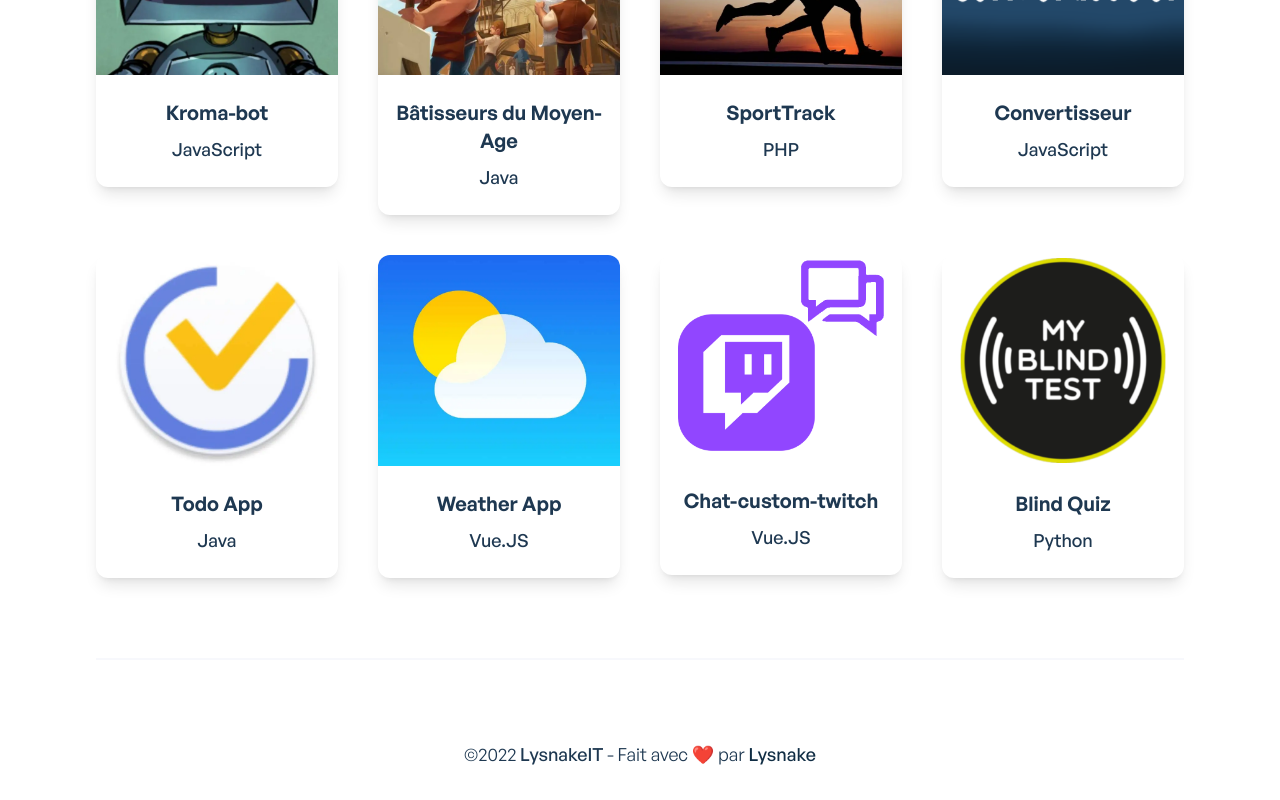
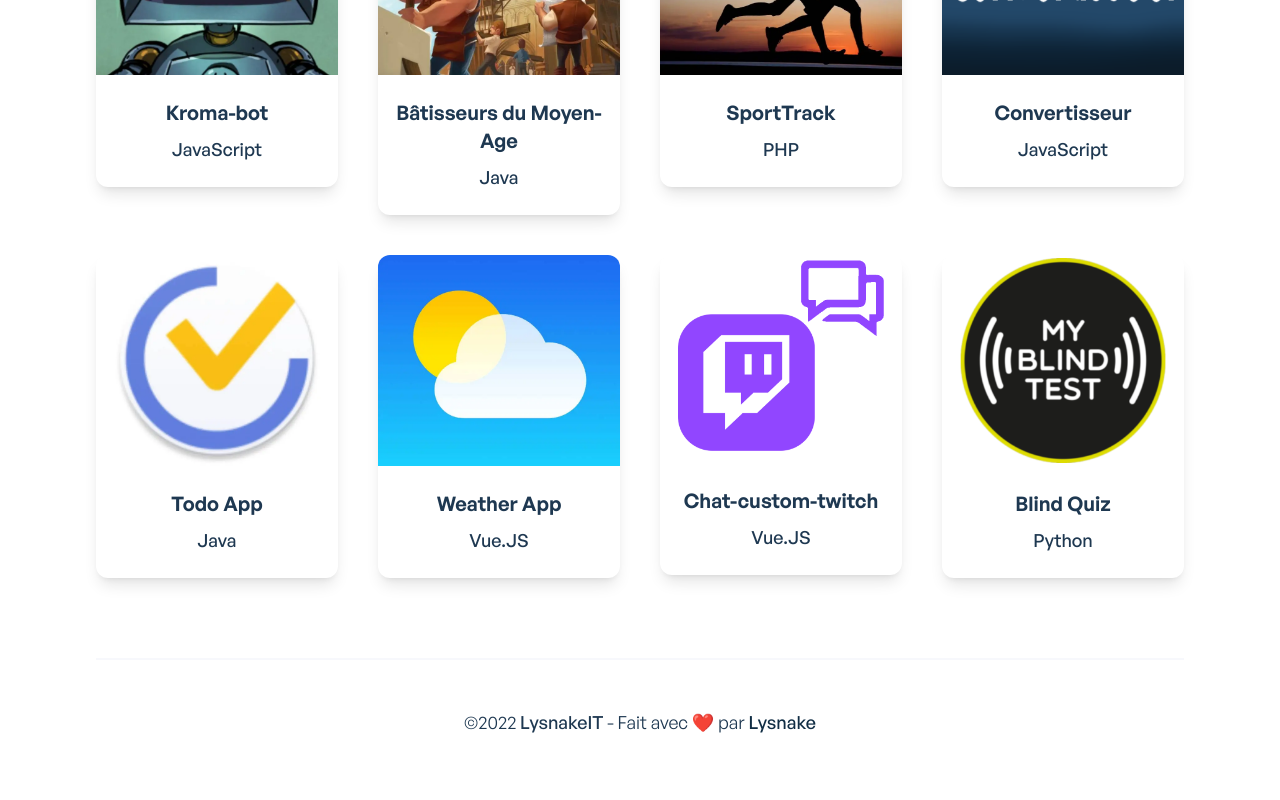
Before and after one commit to LysnakeIT/Website, a Vue app: page / in a window 1280 px wide. Shown: the part 2154-2954 px from the top of the page. After the commit the page ends 2922 px from the top, so only its background shows below. Built offline with nearby package versions, Linux system fonts and the light colour scheme.

Commit message:
🎨Changement css du footer

```diff
--- a/src/components/AppFooter.vue
+++ b/src/components/AppFooter.vue
@@ -12,7 +12,7 @@ export default {
 
 <template>
 	<div class="container mx-auto ">
-		<div class="pt-20 sm:pt-30 pb-8 mt-20 border-t-2 border-primary-light dark:border-secondary-dark">
+		<div class="pt-12 sm:pt-30 pb-8 mt-20 border-t-2 border-primary-light dark:border-secondary-dark">
 
 			<div class="flex justify-center items-center text-center">
 				<div class="font-general-regular text-lg text-ternary-dark dark:text-ternary-light"> &copy;{{ copyrightDate }}
```
